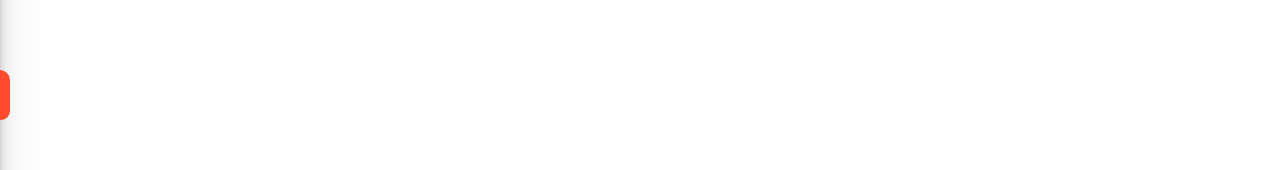
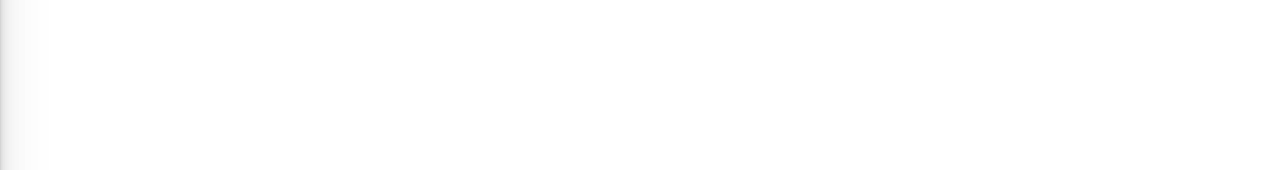
Before and after one commit to NapolDeveloper/air-ticket, a React (Create React App) app: page / in a window 1280 px wide. Shown: the part 250-420 px from the top of the page. Built offline with nearby package versions, Linux system fonts and the light colour scheme; the HTML template or start-up script is replaced by a standard one.

Commit message:
# Remove
remove sidebar toggle button

```diff
--- a/src/components/Sidebar/Sidebar.js
+++ b/src/components/Sidebar/Sidebar.js
@@ -115,10 +115,10 @@
     }
   };
 
-  React.useEffect(() => {
-    // setX(-width); // 이게 닫혀있는 상태
-    // setX(width);
-  }, [isOpen]);
+  // React.useEffect(() => {
+  //   // setX(-width); // 이게 닫혀있는 상태
+  //   // setX(width);
+  // }, [isOpen]);
 
   return (
     <React.Fragment>
@@ -132,7 +132,7 @@
         <UserProfile />
         <SidebarMenu />
       </NavBar>
-      <ToggleButton onClick={() => toggleMenu()} className='toggle-menu' xPosition={sideWidth} />
+      {/* <ToggleButton onClick={() => toggleMenu()} className='toggle-menu' xPosition={sideWidth} /> */}
     </React.Fragment>
   );
 };
```
